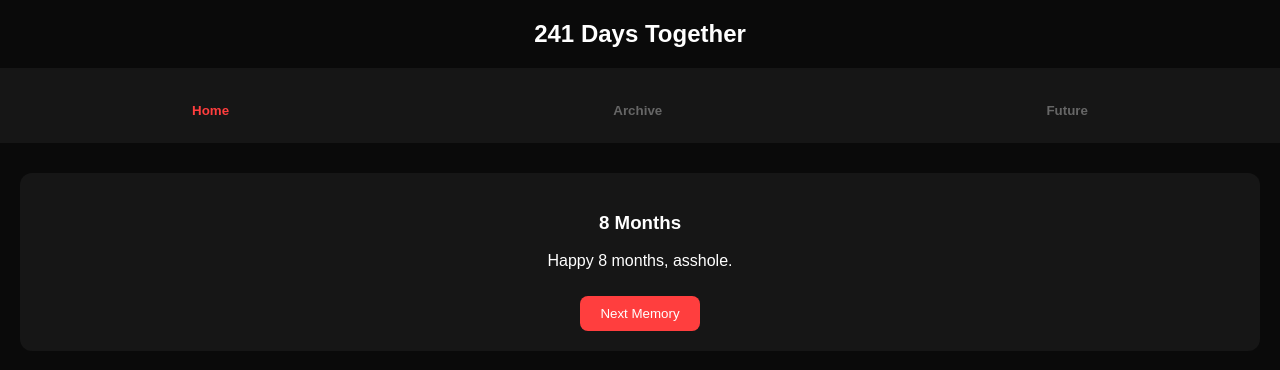
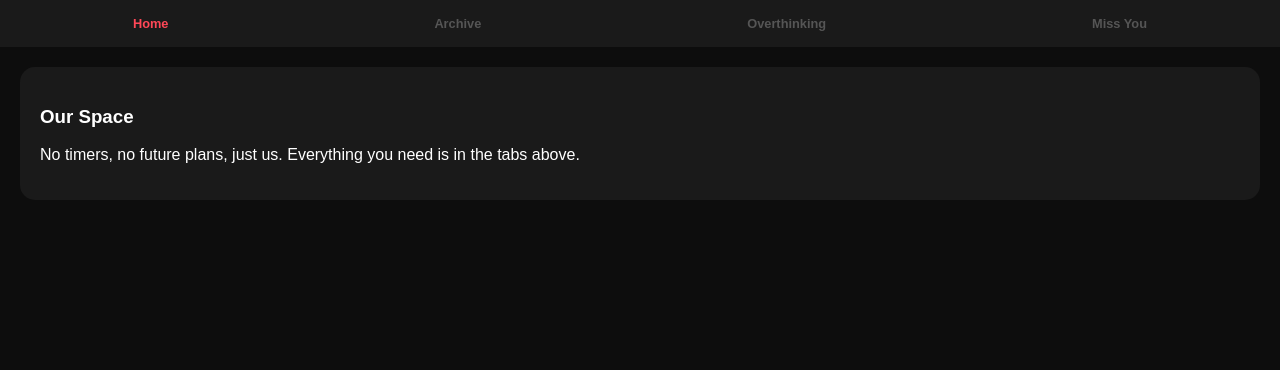
Before and after one commit to mefilthos-sys/BUNNYNNYYNY, a plain HTML site: page index.html in a window 1280 px wide. Drawn offline with Linux system fonts and the light colour scheme.

Commit message:
Finalized audio sections and assets

```diff
--- a/index.html
+++ b/index.html
@@ -3,7 +3,7 @@
 <head>
     <meta charset="UTF-8">
     <meta name="viewport" content="width=device-width, initial-scale=1.0, maximum-scale=1.0, user-scalable=no">
-    <title>Our Space</title>
+    <title>Bunny</title>
     <link rel="stylesheet" href="style.css">
 </head>
 <body>
@@ -16,35 +16,46 @@
     </div>
 
     <div class="main-wrapper">
-        <header>
-            <h2 id="timer">Counting...</h2>
-        </header>
-
         <nav>
             <button class="nav-btn active" onclick="showSection('home')">Home</button>
             <button class="nav-btn" onclick="showSection('gallery')">Archive</button>
-            <button class="nav-btn" onclick="showSection('notes')">Future</button>
+            <button class="nav-btn" onclick="showSection('overthinking')">Overthinking</button>
+            <button class="nav-btn" onclick="showSection('miss-you')">Miss You</button>
         </nav>
 
         <section id="home" class="content-section active">
             <div class="card">
-                <h3>8 Months</h3>
-                <p id="thought">Checking data...</p>
-                <button onclick="newThought()">Next Memory</button>
+                <h3>Our Space</h3>
+                <p>No timers, no future plans, just us. Everything you need is in the tabs above.</p>
             </div>
         </section>
 
         <section id="gallery" class="content-section" style="display:none;">
-            <h3>Our Photos</h3>
+            <h3>Archive</h3>
             <div class="photo-grid">
-                <p>Images go here.</p>
+                <p>Photos will appear here once added to the assets folder.</p>
             </div>
         </section>
 
-        <section id="notes" class="content-section" style="display:none;">
-            <h3>Our Future</h3>
+        <section id="overthinking" class="content-section" style="display:none;">
             <div class="card">
-                <p>Next steps pending...</p>
+                <h3>For your overthinking</h3>
+                <p>Listen to this. Take a breath. I've got you.</p>
+                <audio controls src="assets/overthinking.mp3"></audio>
+            </div>
+        </section>
+
+        <section id="miss-you" class="content-section" style="display:none;">
+            <h3>When you miss me</h3>
+            <div class="audio-list">
+                <div class="card">
+                    <p>Voice Note 1</p>
+                    <audio controls src="assets/yes.mp3"></audio>
+                </div>
+                <div class="card">
+                    <p>Voice Note 2</p>
+                    <audio controls src="assets/yap.mp3"></audio>
+                </div>
             </div>
         </section>
     </div>
--- a/script.js
+++ b/script.js
@@ -1,25 +1,9 @@
-// CONFIGURATION: Set the date you guys started
-const startDate = new Date('2025-09-05');
-
 function init() {
     const today = new Date();
-    const dayOfMonth = today.getDate();
-
-    // Check if it's the 5th
-    if (dayOfMonth === 5) {
+    // Logic for the 5th
+    if (today.getDate() === 5) {
         document.getElementById('anniversary-overlay').style.display = 'flex';
     }
-
-    updateTimer();
-    setInterval(updateTimer, 1000);
-    newThought();
-}
-
-function updateTimer() {
-    const now = new Date();
-    const diff = now - startDate;
-    const days = Math.floor(diff / (1000 * 60 * 60 * 24));
-    document.getElementById('timer').innerText = days + " Days Together";
 }
 
 function closeOverlay() {
@@ -30,18 +14,7 @@ function showSection(id) {
     document.querySelectorAll('.content-section').forEach(s => s.style.display = 'none');
     document.querySelectorAll('.nav-btn').forEach(b => b.classList.remove('active'));
     document.getElementById(id).style.display = 'block';
-    event.currentTarget.classList.add('active');
-}
-
-function newThought() {
-    const thoughts = [
-        "8 months down, a lifetime to go.",
-        "Still my favorite person.",
-        "Happy 8 months, asshole.",
-        "Can't wait until we can actually call."
-    ];
-    const r = thoughts[Math.floor(Math.random() * thoughts.length)];
-    document.getElementById('thought').innerText = r;
+    if(event) event.currentTarget.classList.add('active');
 }
 
 window.onload = init;
--- a/style.css
+++ b/style.css
@@ -1,45 +1,34 @@
 :root {
-    --bg: #0a0a0a;
-    --card: #161616;
-    --accent: #ff3e3e;
+    --bg: #0d0d0d;
+    --card: #1a1a1a;
+    --accent: #ff4757;
     --text: #ffffff;
 }
 
-body {
-    background: var(--bg);
-    color: var(--text);
-    font-family: sans-serif;
-    margin: 0; text-align: center;
-}
+body { background: var(--bg); color: var(--text); font-family: sans-serif; margin: 0; }
 
 #anniversary-overlay {
     position: fixed; top: 0; left: 0; width: 100%; height: 100%;
-    background: #000; z-index: 9999;
-    display: flex; flex-direction: column; justify-content: center; align-items: center;
+    background: #000; z-index: 9999; display: flex; flex-direction: column;
+    justify-content: center; align-items: center;
 }
 
-#anniversary-overlay h1 {
-    color: var(--accent);
-    font-size: 2.5rem;
-    text-transform: uppercase;
-}
+#anniversary-overlay h1 { color: var(--accent); font-size: 2rem; text-transform: uppercase; }
 
-nav {
-    display: flex; justify-content: space-around;
-    background: var(--card); padding: 15px 0;
-}
+nav { display: flex; justify-content: space-around; background: var(--card); padding: 15px 0; position: sticky; top: 0; }
 
-.nav-btn { background: none; border: none; color: #666; font-weight: bold; }
+.nav-btn { background: none; border: none; color: #555; font-weight: bold; font-size: 0.8rem; }
 .nav-btn.active { color: var(--accent); }
 
-.content-section { padding: 20px; }
+.content-section { padding: 20px; animation: fadeIn 0.3s ease; }
 
-.card {
-    background: var(--card); padding: 20px;
-    border-radius: 12px; margin-top: 10px;
-}
+.card { background: var(--card); padding: 20px; border-radius: 15px; margin-bottom: 15px; }
 
-button {
-    background: var(--accent); color: white; border: none;
-    padding: 10px 20px; border-radius: 8px; margin-top: 10px;
-}
+.photo-grid { display: grid; grid-template-columns: 1fr 1fr; gap: 10px; }
+.photo-grid img { width: 100%; border-radius: 10px; }
+
+audio { width: 100%; margin-top: 10px; filter: invert(1); }
+
+.comfort-card p { line-height: 1.6; font-style: italic; color: #ccc; }
+
+@keyframes fadeIn { from { opacity: 0; } to { opacity: 1; } }
```
Also changed, not shown: 3 other files.
